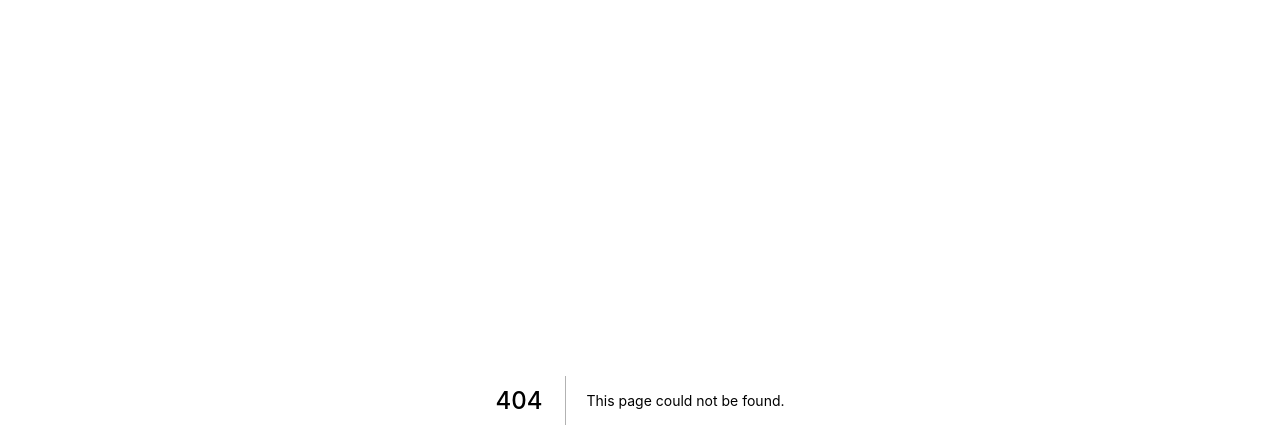
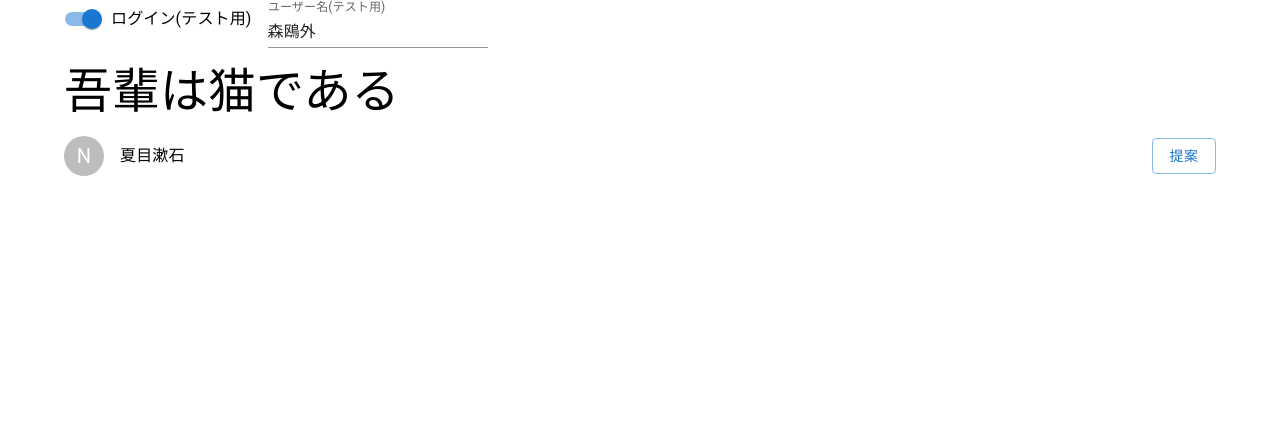
Before and after one commit to ut-code/ut_media_project, a Next.js app: page /article in a window 1280 px wide. Before the commit this address had no page. Shown: the top 448 px of the page. Built offline with nearby package versions, Linux system fonts and the light colour scheme.

Commit message:
タイトル、著者表示と編集ボタン

```diff
--- /dev/null
+++ b/pages/article.tsx
@@ -0,0 +1,90 @@
+import type { NextPage } from 'next'
+// import styles from '../styles/Home.module.css'
+import {useState} from 'react'
+import Container from '@mui/material/Container';
+import Grid from '@mui/material/Grid';
+import Avatar from '@mui/material/Avatar';
+import Typography from '@mui/material/Typography';
+import Button from '@mui/material/Button';
+import FormControlLabel from '@mui/material/FormControlLabel';
+import Switch from '@mui/material/Switch';
+import TextField from '@mui/material/TextField';
+
+
+class Article{
+  title: string = "";
+  author: string = "";
+  content: string = "";
+  // avatar: ??? = ???;
+}
+
+const Home: NextPage = () => {
+  const [article, setArticle] = useState({
+    title: "吾輩は猫である",
+    author: "夏目漱石",
+    content: "あのイーハトーヴォのすきとおった風、夏でも底に冷たさをもつ青いそら、うつくしい森で飾られたモリーオ市、郊外のぎらぎらひかる草の波。"
+  });
+  const [loginName, setLoginName] = useState("森鴎外");
+
+  const loginSwitchChanged = (event: React.ChangeEvent<HTMLInputElement>) => {
+    if(event.target.checked){
+      setLoginName("森鴎外")
+    }else{
+      setLoginName("");
+    }
+  };
+  const loginTextFieldChanged = (event: React.ChangeEvent<HTMLInputElement>) => {
+    setLoginName(event.target.value);
+  };
+
+  return (
+    <div>
+      <Container fixed>
+        <Grid container spacing={2} alignItems="center">
+          <Grid item xs={12}>
+            <FormControlLabel
+              control={
+                <Switch
+                  checked={loginName !== ""}
+                  onChange={loginSwitchChanged}
+                />
+              }
+              label="ログイン(テスト用)"
+            />
+            <TextField
+              variant="standard"
+              label="ユーザー名(テスト用)"
+              value={loginName}
+              onChange={loginTextFieldChanged}
+            />
+          </Grid>
+          <Grid item xs={12}>
+            <Typography variant="h3">
+              {article.title}
+            </Typography>
+          </Grid>
+          <Grid item>
+            <Avatar>
+              N
+            </Avatar>
+          </Grid>
+          <Grid item xs>
+            <Typography>
+              {article.author}
+            </Typography>
+          </Grid>
+          <Grid item xs={12} sm="auto" justifyContent="flex-end">
+            <Button
+              variant={loginName === article.author ? "contained" : "outlined"}
+              disabled={loginName === ""}
+            >
+              {loginName === article.author ? "編集" : "提案"}
+            </Button>
+          </Grid>
+        </Grid>
+      </Container>
+    </div>
+  )
+}
+
+export default Home
```
